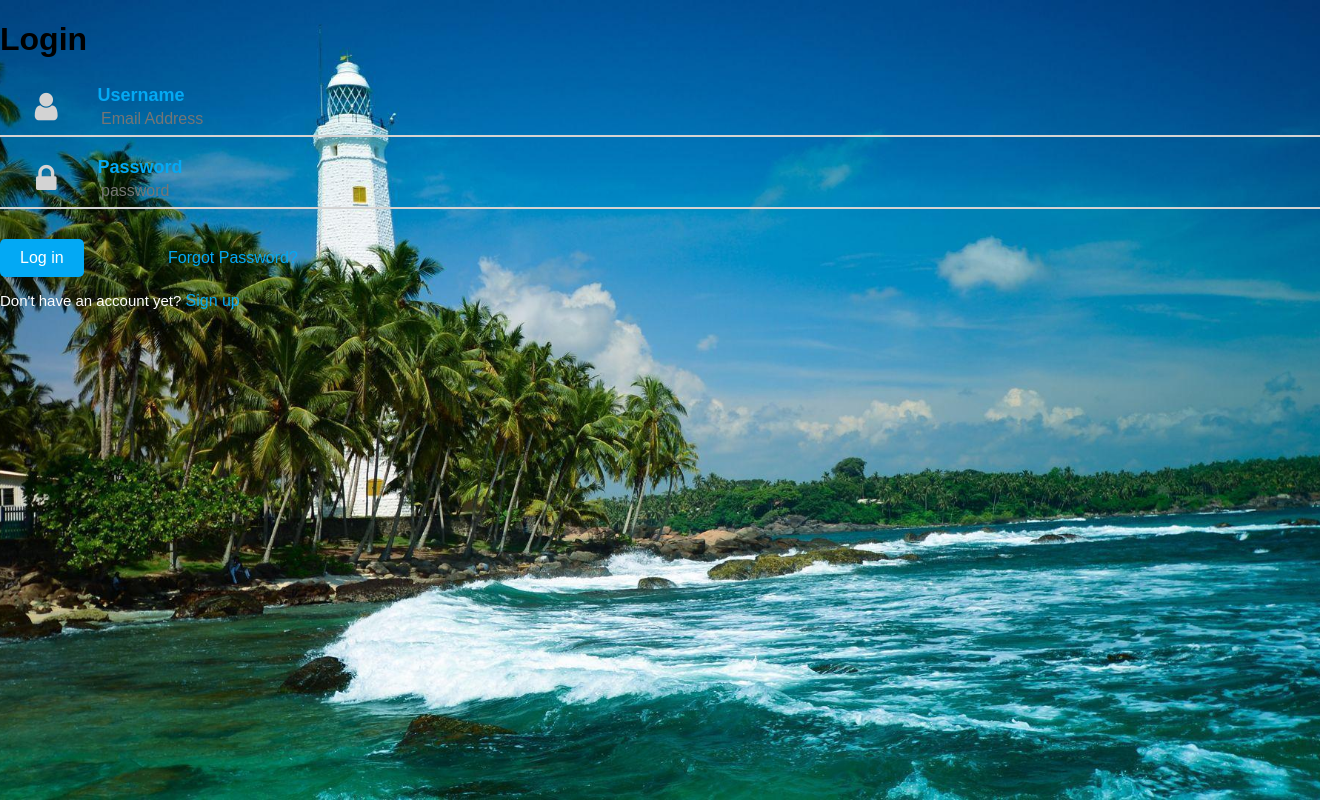
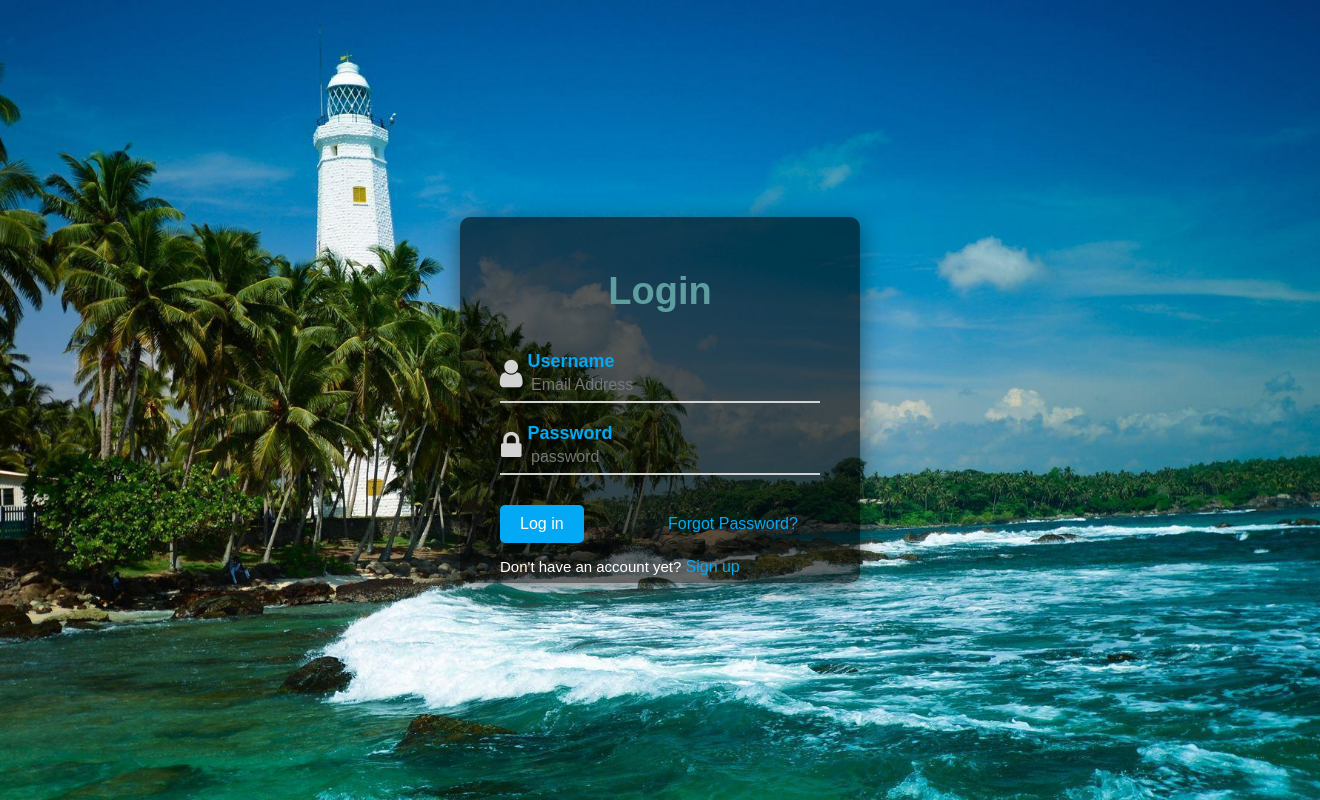
Before and after one commit to Tour-Guide-Project/Ceylon-Trek, a PHP site: page /ceylon/login.php in a window 1320 px wide; the page is wider, and only the part inside the window is pictured. Run offline with PHP 8.4, Linux system fonts and the light colour scheme.

Commit message:
login css page

```diff
--- a/css/login.css
+++ b/css/login.css
@@ -4,7 +4,7 @@ body{
 	padding: 0;
 	font-family: Arial,"Helvetica Neue",Helvetica,sans-serif;
 }
-.signup_box{
+.login_box{
 	position: absolute;
 	top: 50%;
 	left: 50%;
@@ -15,6 +15,15 @@ body{
 	box-sizing: border-box;
 	box-shadow: 0 5px 25px rgba(0,0,0,.5);
 	border-radius: 10px;
+}
+.login_box h1{
+    font-weight: bold;
+	padding: 13px 0;
+	margin: 0 0 20px;
+	font-size: 38px;
+	pointer-events: none;
+	text-align: center;
+	color:cadetblue;
 }
 .text_box{
 	position: relative;
```
